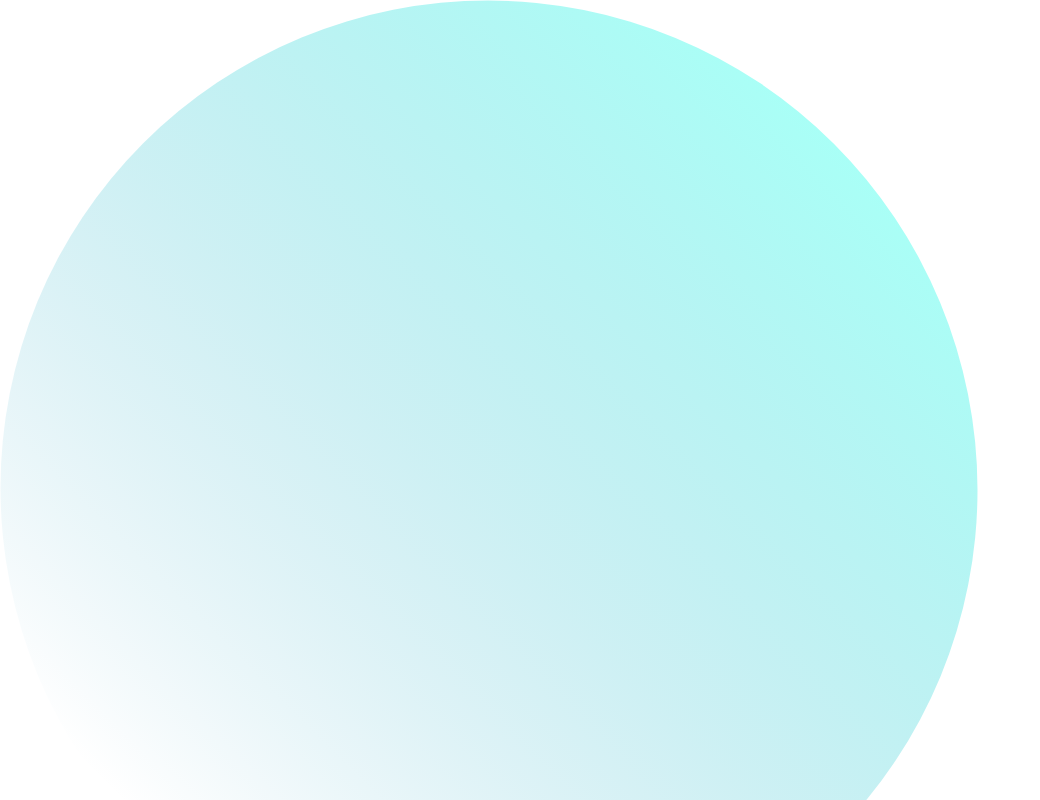
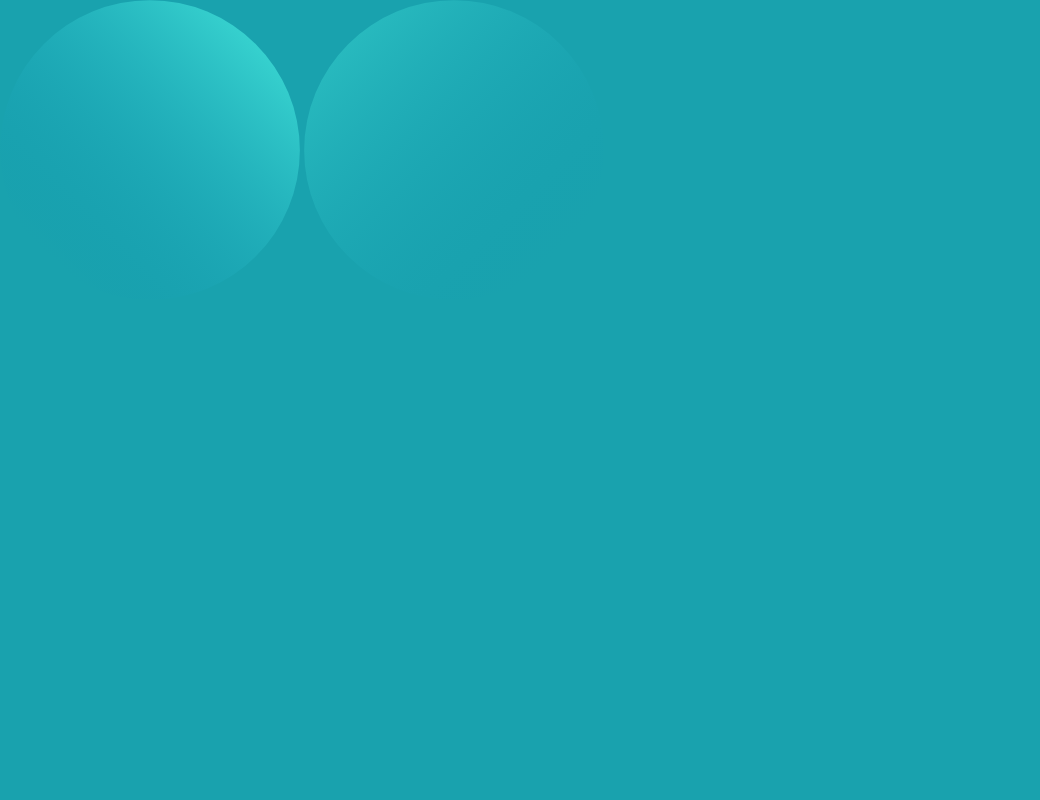
Before and after one commit to tiziii421/Columnas-responsive, a plain HTML site: page index.html in a window 1280 px wide. Shown: the top 800 px of the page, without its empty margins (0-1040 px from the left). Drawn offline with Linux system fonts and the light colour scheme.

Commit message:
cambio: color

```diff
--- a/css/styles.css
+++ b/css/styles.css
@@ -4,6 +4,14 @@
   box-sizing: border-box;
 }
 
+body{
+  background-color: hsl(185, 75%, 39%);
+
+}
+
+img{
+  width: 300px;
+}
 
 /*
   Color de fondo: hsl(185, 75%, 39%)
```
